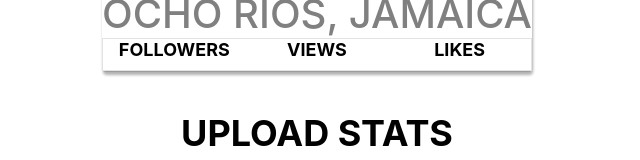
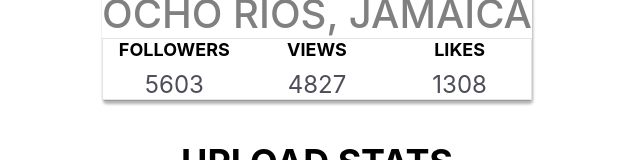
Before and after one commit to Vova-fil/goit-react-hw-01-components, a React (Create React App) app: page / in a window 1280 px wide. Shown: the part 285-445 px from the top of the page, without its empty margins (323-963 px from the left). Built offline with nearby package versions, Linux system fonts and the light colour scheme.

Commit message:
fix profile

```diff
--- a/src/components/Profile/Profile.js
+++ b/src/components/Profile/Profile.js
@@ -2,7 +2,13 @@ import PropTypes from 'prop-types';
 import s from './Profile.module.css';
 
 export default function Profile(props) {
-  const { username, tag, location, avatar, followers, views, likes } = props;
+  const {
+    username,
+    tag,
+    location,
+    avatar,
+    stats: { followers, views, likes },
+  } = props;
   return (
     <div className={s.profile}>
       <div className={s.description}>
```
